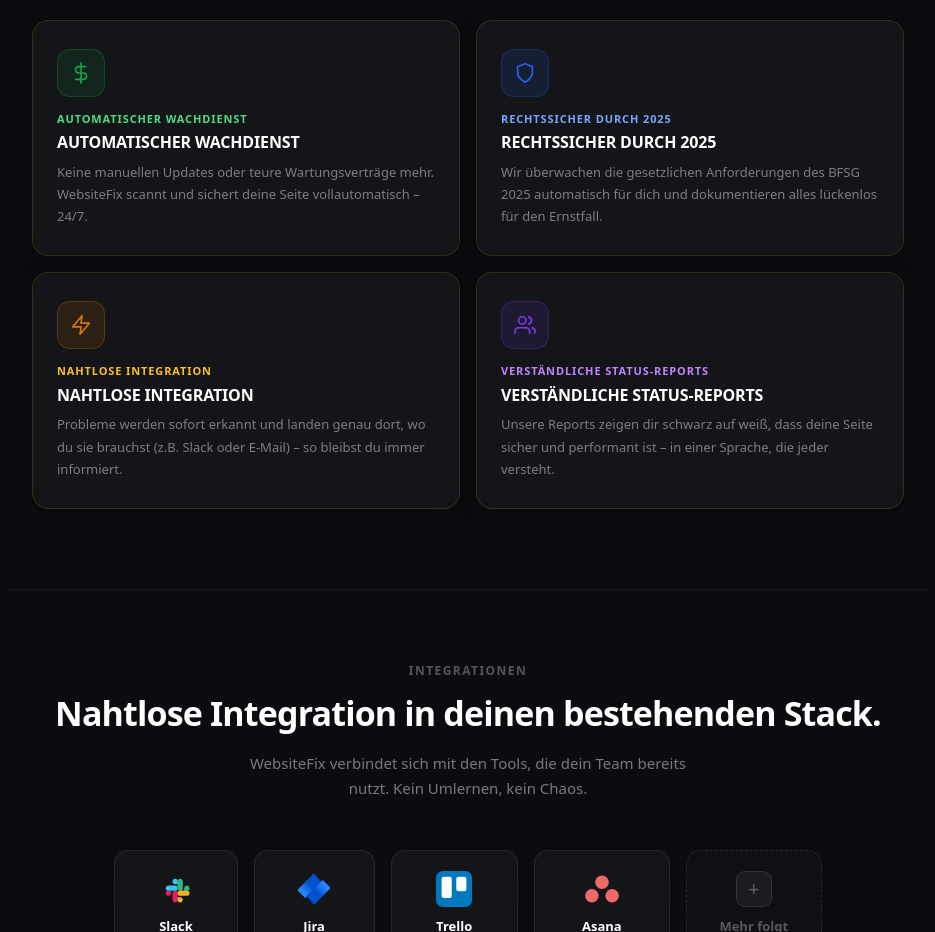
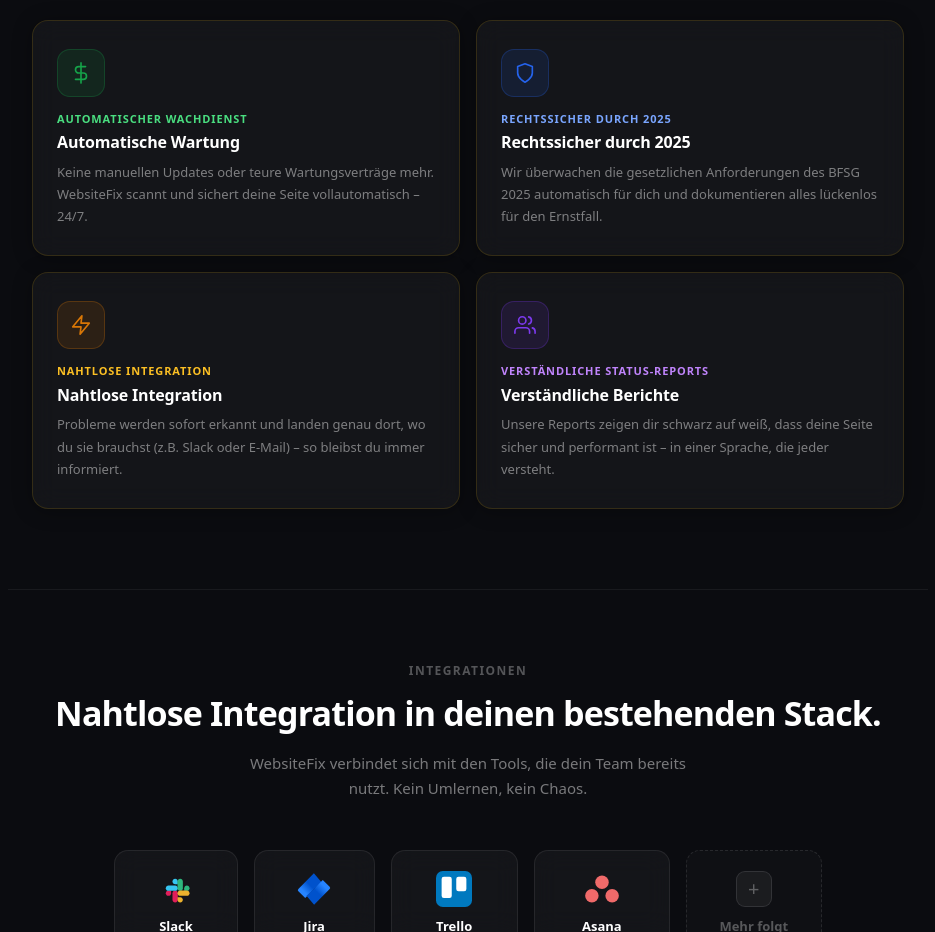
Before and after one commit to angelikaSzewczyk/website-fix, a Next.js app: page / in a window 1280 px wide. Shown: the part 1860-2792 px from the top of the page, without its empty margins (172-1107 px from the left). Built offline with nearby package versions, Linux system fonts and the light colour scheme; no server answers.

Commit message:
content: fix title/label hierarchy in Vier-Gründe cards — normal case titles
Co-Authored-By: Claude Sonnet 4.6 <noreply@anthropic.com>

```diff
--- a/src/app/page.tsx
+++ b/src/app/page.tsx
@@ -69,7 +69,7 @@ const BENEFITS = [
     iconBorder: "rgba(22,163,74,0.25)",
     iconColor: "#4ade80",
     label: "Automatischer Wachdienst",
-    title: "AUTOMATISCHER WACHDIENST",
+    title: "Automatische Wartung",
     desc: "Keine manuellen Updates oder teure Wartungsverträge mehr. WebsiteFix scannt und sichert deine Seite vollautomatisch – 24/7.",
   },
   {
@@ -82,7 +82,7 @@ const BENEFITS = [
     iconBorder: "rgba(37,99,235,0.25)",
     iconColor: "#7aa6ff",
     label: "Rechtssicher durch 2025",
-    title: "RECHTSSICHER DURCH 2025",
+    title: "Rechtssicher durch 2025",
     desc: "Wir überwachen die gesetzlichen Anforderungen des BFSG 2025 automatisch für dich und dokumentieren alles lückenlos für den Ernstfall.",
   },
   {
@@ -95,7 +95,7 @@ const BENEFITS = [
     iconBorder: "rgba(217,119,6,0.25)",
     iconColor: "#fbbf24",
     label: "Nahtlose Integration",
-    title: "NAHTLOSE INTEGRATION",
+    title: "Nahtlose Integration",
     desc: "Probleme werden sofort erkannt und landen genau dort, wo du sie brauchst (z.B. Slack oder E-Mail) – so bleibst du immer informiert.",
   },
   {
@@ -111,7 +111,7 @@ const BENEFITS = [
     iconBorder: "rgba(124,58,237,0.25)",
     iconColor: "#c084fc",
     label: "Verständliche Status-Reports",
-    title: "VERSTÄNDLICHE STATUS-REPORTS",
+    title: "Verständliche Berichte",
     desc: "Unsere Reports zeigen dir schwarz auf weiß, dass deine Seite sicher und performant ist – in einer Sprache, die jeder versteht.",
   },
 ];
```
